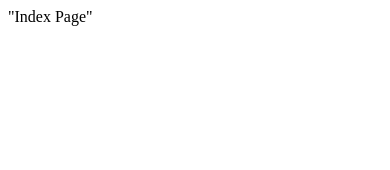
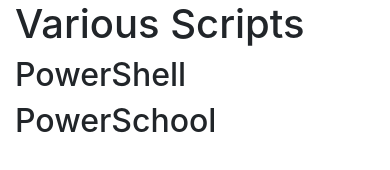
Before and after one commit to treutell/treutell.github.io, a plain HTML site: page index.html in a window 390 px wide. Drawn offline with nearby package versions, Linux system fonts and the light colour scheme.

Commit message:
Initial HTML

```diff
--- a/index.html
+++ b/index.html
@@ -1 +1,41 @@
-"Index Page"
+<!doctype html>
+
+<html lang="en">
+<head>
+    <!-- Required meta tags -->
+    <meta charset="utf-8">
+    <meta name="viewport" content="width=device-width, initial-scale=1, shrink-to-fit=no">
+
+
+	<!-- Bootstrap -->
+	<link rel="stylesheet" href="https://stackpath.bootstrapcdn.com/bootstrap/4.3.1/css/bootstrap.min.css" integrity="sha384-ggOyR0iXCbMQv3Xipma34MD+dH/1fQ784/j6cY/iJTQUOhcWr7x9JvoRxT2MZw1T" crossorigin="anonymous">
+
+
+	<title>Github.io Page</title>
+	<meta name="description" content="Page for distributing scripts">
+	<meta name="author" content="TreutelL">
+</head>
+
+<body>
+	<!-- your content here... -->
+	<div class="container-fluid">
+		<h1>Various Scripts</h1>
+	</div>
+	<div class="container">
+		<div class="row">
+			<div class="col-md">
+				<h2>PowerShell</h2>
+			</div>
+			<div class="col-md">
+				<h2>PowerSchool</h2>
+			</div>
+		</div>
+	</div>
+
+
+  <!-- JavaScript Includes -->
+  <script src="https://code.jquery.com/jquery-3.3.1.slim.min.js" integrity="sha384-q8i/X+965DzO0rT7abK41JStQIAqVgRVzpbzo5smXKp4YfRvH+8abtTE1Pi6jizo" crossorigin="anonymous"></script>
+  <script src="https://cdnjs.cloudflare.com/ajax/libs/popper.js/1.14.7/umd/popper.min.js" integrity="sha384-UO2eT0CpHqdSJQ6hJty5KVphtPhzWj9WO1clHTMGa3JDZwrnQq4sF86dIHNDz0W1" crossorigin="anonymous"></script>
+  <script src="https://stackpath.bootstrapcdn.com/bootstrap/4.3.1/js/bootstrap.min.js" integrity="sha384-JjSmVgyd0p3pXB1rRibZUAYoIIy6OrQ6VrjIEaFf/nJGzIxFDsf4x0xIM+B07jRM" crossorigin="anonymous"></script>
+</body>
+</html>
```
